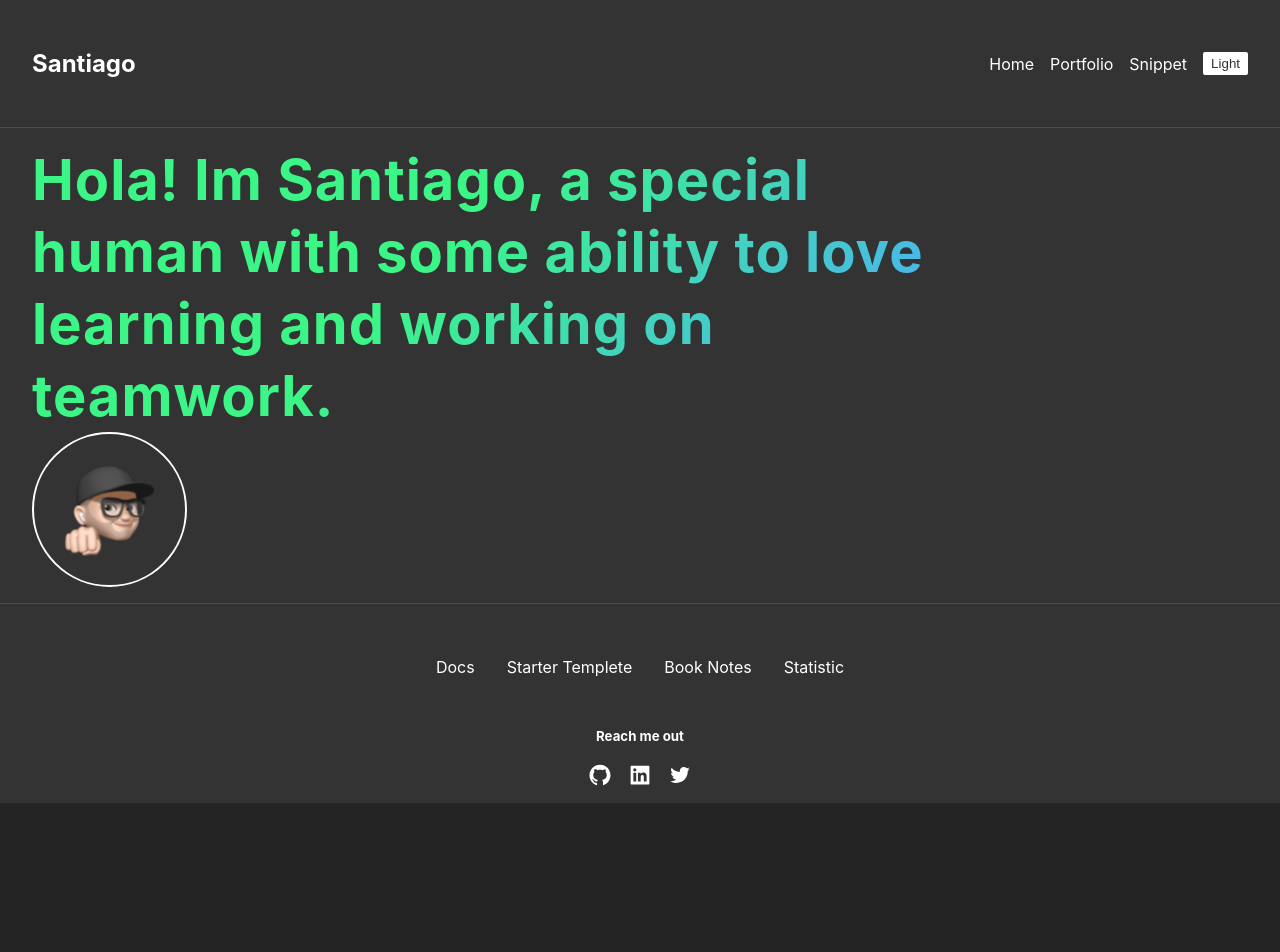
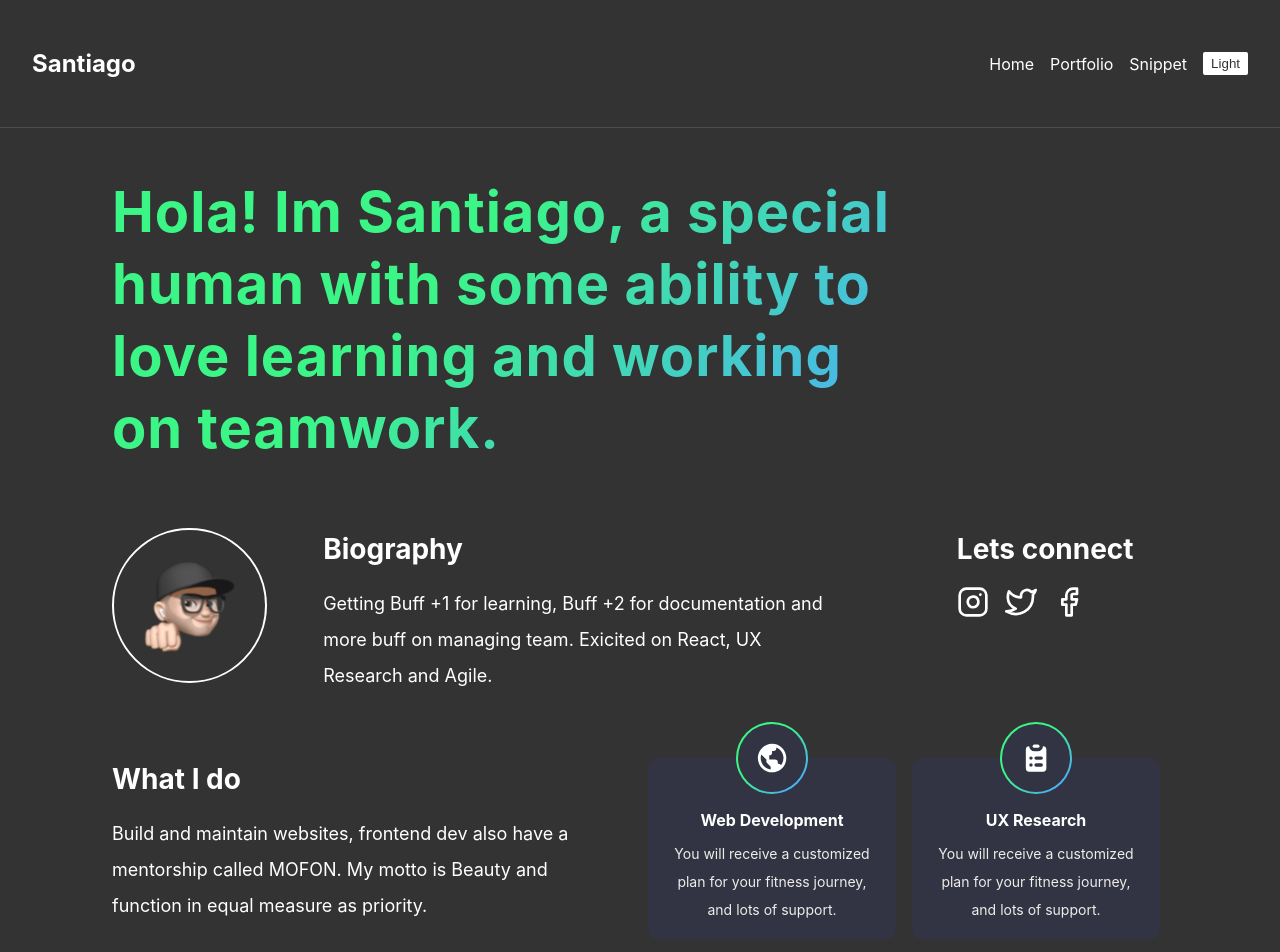
Before and after one commit to M2-0922/react, a React (Vite) app in the folder week3/portfolio-v1/: page / in a window 1280 px wide. Shown: the top 952 px of the page. Before the commit the page ends 803 px from the top, so only its background shows below. Built offline with nearby package versions, Linux system fonts and the light colour scheme.

Commit message:
add BiographyCard, Connect, Description

```diff
--- a/week3/portfolio-v1/package.json
+++ b/week3/portfolio-v1/package.json
@@ -9,6 +9,7 @@
     "preview": "vite preview"
   },
   "dependencies": {
+    "feather-icons": "^4.29.0",
     "react": "^18.2.0",
     "react-dom": "^18.2.0",
     "react-icons": "^4.8.0",
--- /dev/null
+++ b/week3/portfolio-v1/src/assets/data.js
@@ -0,0 +1,27 @@
+const data = {
+    description:  [
+        {
+            title: "Biography",
+            content: "Getting Buff +1 for learning, Buff +2 for documentation and more buff on managing team. Exicited on React, UX Research and Agile.",
+            colorWords: ["React", "UX Research", "Agile"]
+        },
+        {
+            title: "What I do",
+            content: "Build and maintain websites, frontend dev also have a mentorship called MOFON. My motto is Beauty and function in equal measure as priority.",
+            colorWords: ["frontend dev", "MOFON"]
+        }
+    ],
+    whatido: [
+        {
+            title: "Web Development",
+            content:"You will receive a customized plan for your fitness journey, and lots of support."
+        },
+        {
+            title: "UX Research",
+            content: "You will receive a customized plan for your fitness journey, and lots of support."
+        }
+    ]
+
+}
+
+export default data;
--- /dev/null
+++ b/week3/portfolio-v1/src/components/BiographyCard/BiographyCard.jsx
@@ -0,0 +1,67 @@
+import React, { useContext } from 'react'
+import styled from 'styled-components'
+import ThemeContext from '../../context/ThemeContext'
+
+
+const BiographyCardContainer = styled.div`
+    background-color: ${props => props.theme === 'light' ? '#fff' : '#323443'};
+    color: ${props => props.theme === 'light' ? '#333' : '#fff'};
+    border-radius: 12px;
+    border: ${props => props.theme === 'light' ? '0.25rem solid #333' : 'none'};
+    margin: 0 0.5rem;
+    text-align: center;
+    display: flex;
+    flex-direction: column;
+    align-items: center;
+    padding: 0 1rem 1rem 1rem;
+    h6{
+        font-size: 16px;
+        margin: 50px 0 0.5rem 0;
+    }
+    p{
+        font-size: 14px;
+        color: #EFEDE8;
+        line-height: 2;
+    }
+`;
+
+const IconWrapper = styled.div`
+    background: ${props => props.theme === "light" ? "linear-gradient(134.01deg, #333 0.05%, #4CA9FF 95.52%)" : "linear-gradient(134.01deg, #3BF686 40.75%, #4CA9FF 90.52%)"};;
+    border-radius: 50%;
+    width: 72px;
+    height: 72px;
+    position: absolute;
+    transform: translateY(-50%);
+    display: flex;
+    align-items: center;
+    justify-content: center;
+`;
+
+const Icon = styled.div`
+    background-color: ${props => props.theme === 'light' ? '#fff' : '#323443'};
+    color: ${props => props.theme === 'light' ? '#333' : '#fff'};
+    border: none;
+    width: 95%;
+    height: 95%;
+    border-radius: 50%;
+    display: flex;
+    align-items: center;
+    svg {
+        margin: auto;
+        width: 50%;
+        height: 50%;
+    }
+`;
+
+const BiographyCard = (props) => {
+    const { theme } = useContext(ThemeContext);
+    return (
+        <BiographyCardContainer theme={theme}>
+            <IconWrapper><Icon theme={theme}>{props.icon}</Icon></IconWrapper>
+            <h6>{props.title}</h6>
+            <p>{props.content}</p>
+        </BiographyCardContainer>
+    )
+}
+
+export default BiographyCard
--- /dev/null
+++ b/week3/portfolio-v1/src/components/Connect/Connect.jsx
@@ -0,0 +1,41 @@
+import React, { useContext } from 'react'
+import styled from 'styled-components'
+import ThemeContext from '../../context/ThemeContext'
+import { FiInstagram, FiTwitter, FiFacebook  } from 'react-icons/fi';
+
+const ConnectContainer = styled.div`
+    h4{
+        font-size: 28px;
+        margin-bottom: 1rem;
+    }
+    ul{
+        display: flex;
+        list-style: none;
+        li{
+            a {
+                color: ${props => props.theme === 'light' ? '#333' : '#fff'};
+                padding-right: 1rem;
+                svg{
+                    width: 32px;
+                    height: 32px;
+                }
+            }
+        }
+    }
+`;
+
+const Connect = (props) => {
+    const { theme } = useContext(ThemeContext);
+    return (
+        <ConnectContainer theme={theme}>
+            <h4>Lets connect</h4>
+                <ul>
+                    <li><a href={props.instagramLink}><FiInstagram /></a></li>
+                    <li><a href={props.twitterLink}><FiTwitter /></a></li>
+                    <li><a href={props.facebookLink}><FiFacebook /></a></li>
+                </ul>
+        </ConnectContainer>
+    )
+}
+
+export default Connect
--- /dev/null
+++ b/week3/portfolio-v1/src/components/Description/Description.jsx
@@ -0,0 +1,35 @@
+import React, { useContext, useState } from 'react'
+import styled from 'styled-components'
+import ThemeContext from '../../context/ThemeContext'
+
+const DescriptionContainer = styled.div`
+    max-width: 500px;
+    h4{
+        font-size: 28px;
+        margin-bottom: 1rem;
+    }
+    p{
+        font-size: 18px;
+        line-height: 2;
+    }
+    span{
+        background: ${props => props.theme === "light" ? "linear-gradient(134.01deg, #333 0.05%, #4CA9FF 95.52%);" : "linear-gradient(134.01deg, #3BF686 40.75%, #4CA9FF 90.52%)"};
+        -webkit-background-clip: text;
+        -webkit-text-fill-color: transparent;
+        background-clip: text;
+        text-fill-color: transparent;
+    }
+`;
+
+const Description = (props) => {
+    const { theme } = useContext(ThemeContext);
+
+    return (
+        <DescriptionContainer theme={theme}>
+            <h4>{props.title}</h4>
+            <p>{props.content}</p>
+        </DescriptionContainer>
+    )
+}
+
+export default Description
--- a/week3/portfolio-v1/src/components/Hero/Hero.jsx
+++ b/week3/portfolio-v1/src/components/Hero/Hero.jsx
@@ -2,6 +2,13 @@ import React, { useContext } from 'react';
 import ThemeContext from '../../context/ThemeContext';
 import styled from 'styled-components';
 import AvatarCard from '../AvatarCard/AvatarCard';
+import Description from '../Description/Description';
+import data from '../../assets/data';
+import Connect from '../Connect/Connect';
+import { BiWorld } from "react-icons/bi";
+import { HiClipboardList } from "react-icons/hi";
+import BiographyCard from '../BiographyCard/BiographyCard';
+
 
 const CustomTitle = styled.h1`
     font-style: normal;
@@ -17,14 +24,50 @@ const CustomTitle = styled.h1`
     background-clip: text;
     text-fill-color: transparent;
     width: 80%;
+    padding: 2rem 5rem;
+`;
+
+const Biography = styled.div`
+  display: grid;
+  grid-template-columns: 1fr 3fr 1fr;
+  padding: 2rem 5rem;
+`;
+
+const WhatIdo = styled.div`
+  display: grid;
+  grid-template-columns: 2fr 1fr 1fr;
+  padding: 2rem 5rem;
 `;
 
 const Hero = ({ content }) => {
     const { theme } = useContext(ThemeContext);
+    const {description, whatido} = data;
   return (
     <>
         <CustomTitle theme={theme}>{content}</CustomTitle>
-        <AvatarCard />
+        <Biography>
+          <AvatarCard />
+          <Description
+            title={description[0].title}
+            content={description[0].content}
+            wordsList={description[0].colorWords}
+          />
+          <Connect
+            instagramLink="https://www.instagram.com/"
+            twitterLink="https://twitter.com/?lang=en"
+            facebookLink="https://www.facebook.com/"
+          />
+        </Biography>
+        <WhatIdo>
+          <Description
+            title={description[1].title}
+            content={description[1].content}
+            wordsList={description[1].colorWords}
+          />
+          {whatido.map((item, index) =>
+            <BiographyCard key={index} icon={index % 2 === 0 ? <BiWorld /> : <HiClipboardList />} title={item.title} content={item.content}/>
+          )}
+        </WhatIdo>
     </>
   )
 }
```
Also changed, not shown: 1 other file (tests, documents, lock files or other folders).
